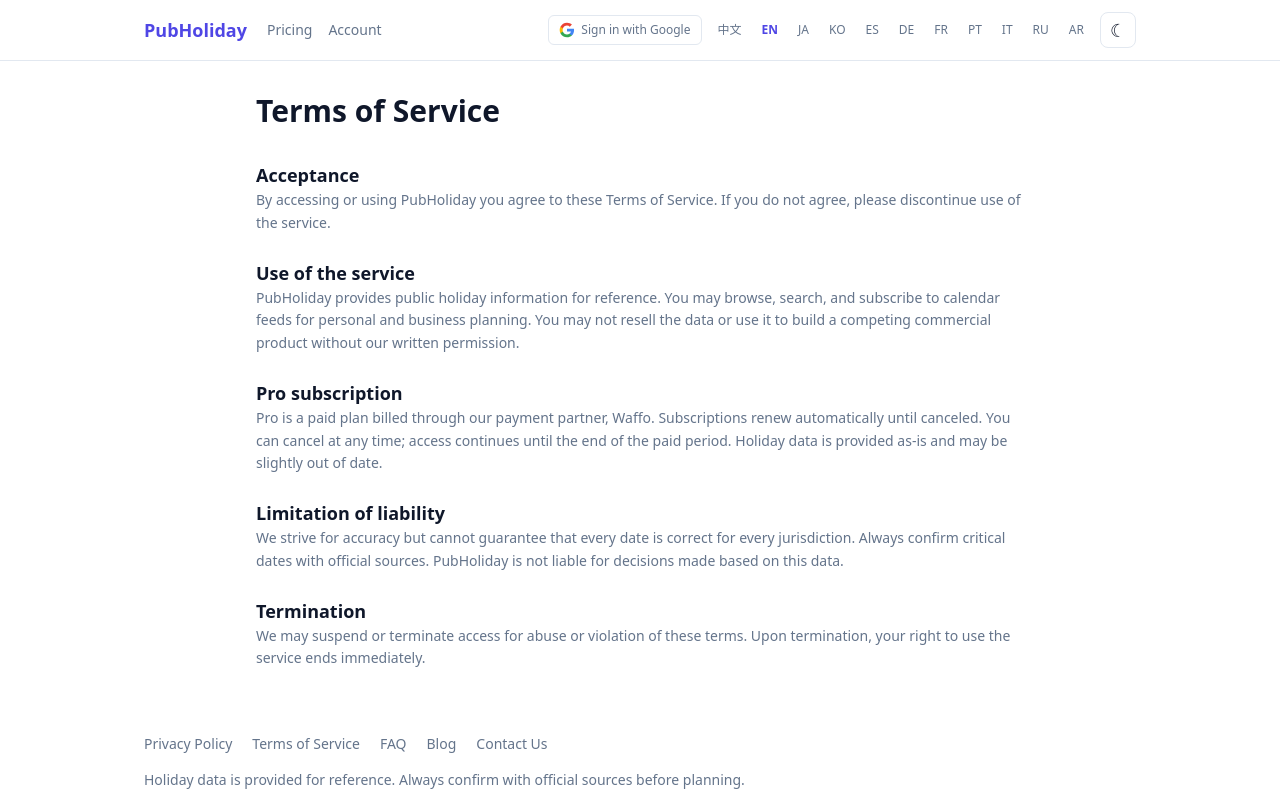
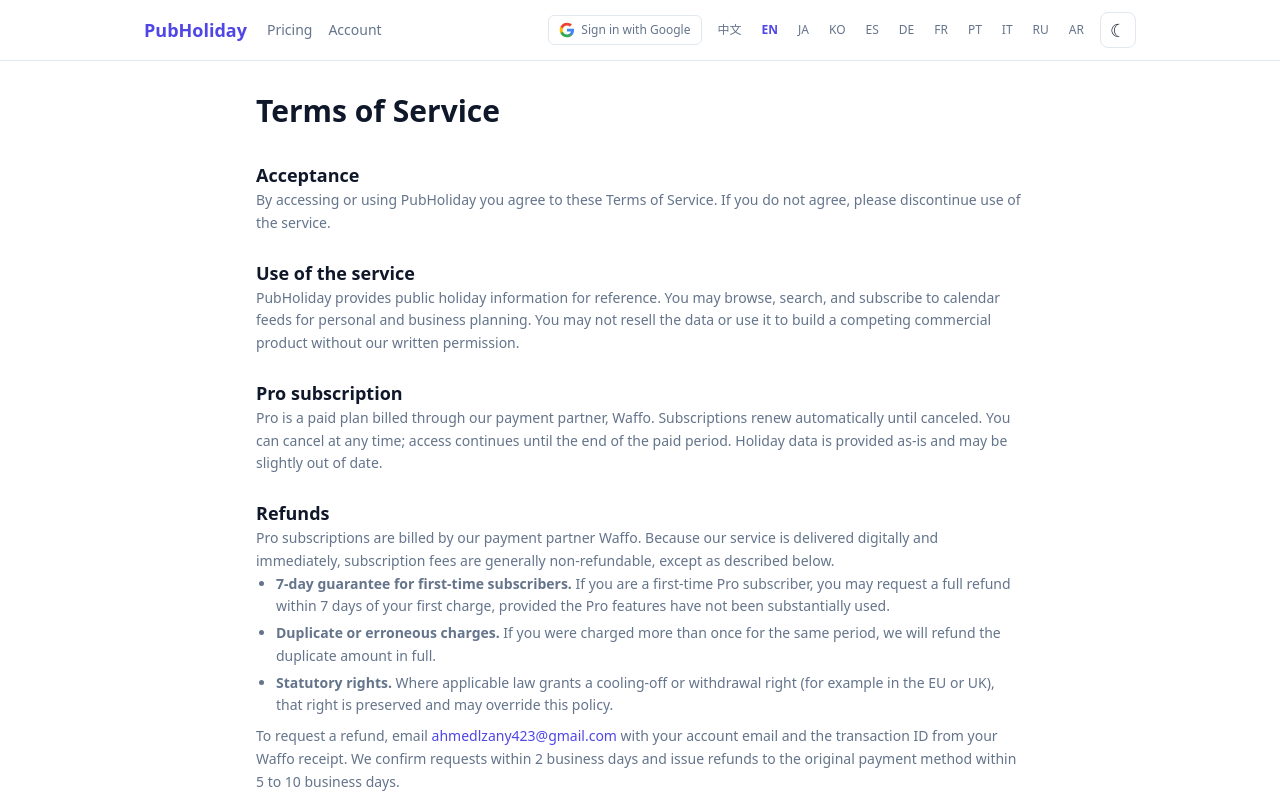
Before and after one commit to 863683348/public-holidays, a Next.js app: page /en/terms in a window 1280 px wide. Shown: the top 800 px of the page. Built offline with nearby package versions, Linux system fonts and the light colour scheme; no server answers.

Commit message:
docs(terms): 增加退款政策章节（7天保障/重复扣款/法定期限，附申请流程）

```diff
--- a/src/app/[locale]/terms/page.tsx
+++ b/src/app/[locale]/terms/page.tsx
@@ -62,6 +62,48 @@ export default async function TermsPage({
         </p>
       </section>
       <section>
+        <h2 className="text-lg font-semibold text-[var(--fg)]">Refunds</h2>
+        <p>
+          Pro subscriptions are billed by our payment partner Waffo. Because our
+          service is delivered digitally and immediately, subscription fees are
+          generally non-refundable, except as described below.
+        </p>
+        <ul className="list-disc space-y-1 pl-5">
+          <li>
+            <strong>7-day guarantee for first-time subscribers.</strong> If you
+            are a first-time Pro subscriber, you may request a full refund within
+            7 days of your first charge, provided the Pro features have not been
+            substantially used.
+          </li>
+          <li>
+            <strong>Duplicate or erroneous charges.</strong> If you were charged
+            more than once for the same period, we will refund the duplicate
+            amount in full.
+          </li>
+          <li>
+            <strong>Statutory rights.</strong> Where applicable law grants a
+            cooling-off or withdrawal right (for example in the EU or UK), that
+            right is preserved and may override this policy.
+          </li>
+        </ul>
+        <p className="mt-2">
+          To request a refund, email{" "}
+          <a
+            href="mailto:ahmedlzany423@gmail.com"
+            className="text-brand hover:underline"
+          >
+            ahmedlzany423@gmail.com
+          </a>{" "}
+          with your account email and the transaction ID from your Waffo receipt.
+          We confirm requests within 2 business days and issue refunds to the
+          original payment method within 5 to 10 business days.
+        </p>
+        <p className="mt-2">
+          Non-refundable: subscription periods already used, refund requests made
+          after the 7-day window, and accounts closed for violating these terms.
+        </p>
+      </section>
+      <section>
         <h2 className="text-lg font-semibold text-[var(--fg)]">
           Limitation of liability
         </h2>
```
